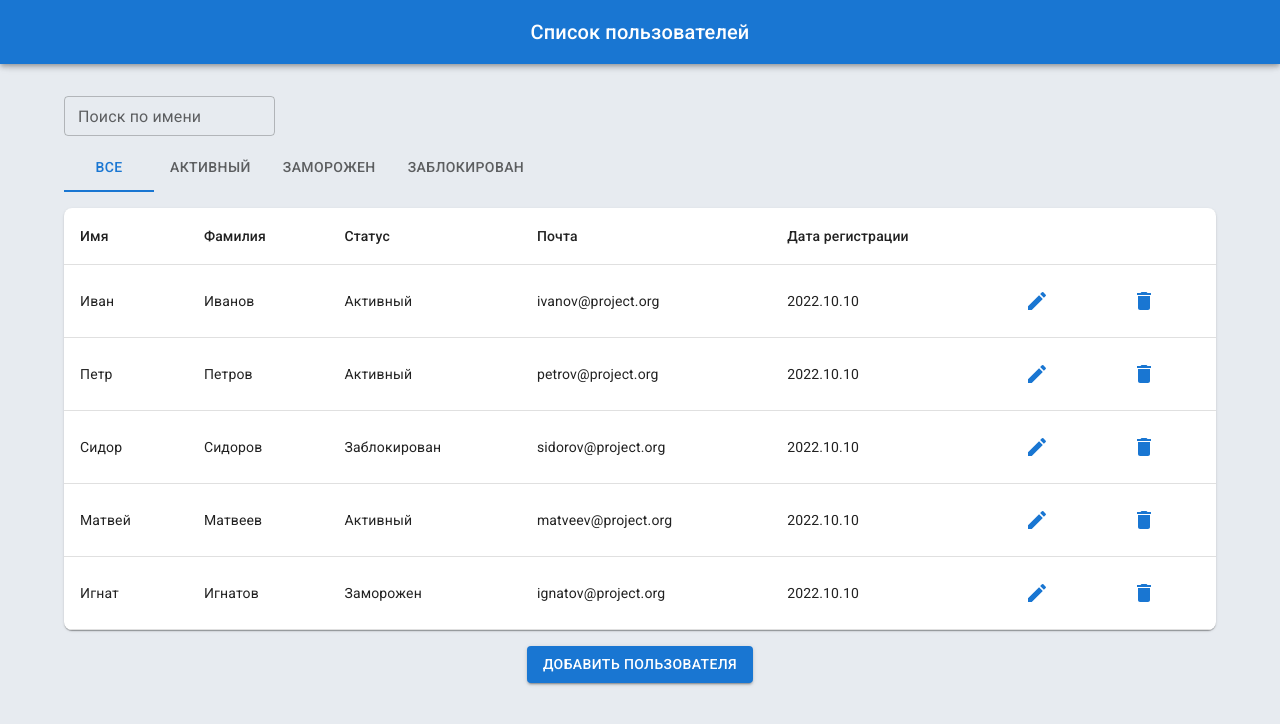
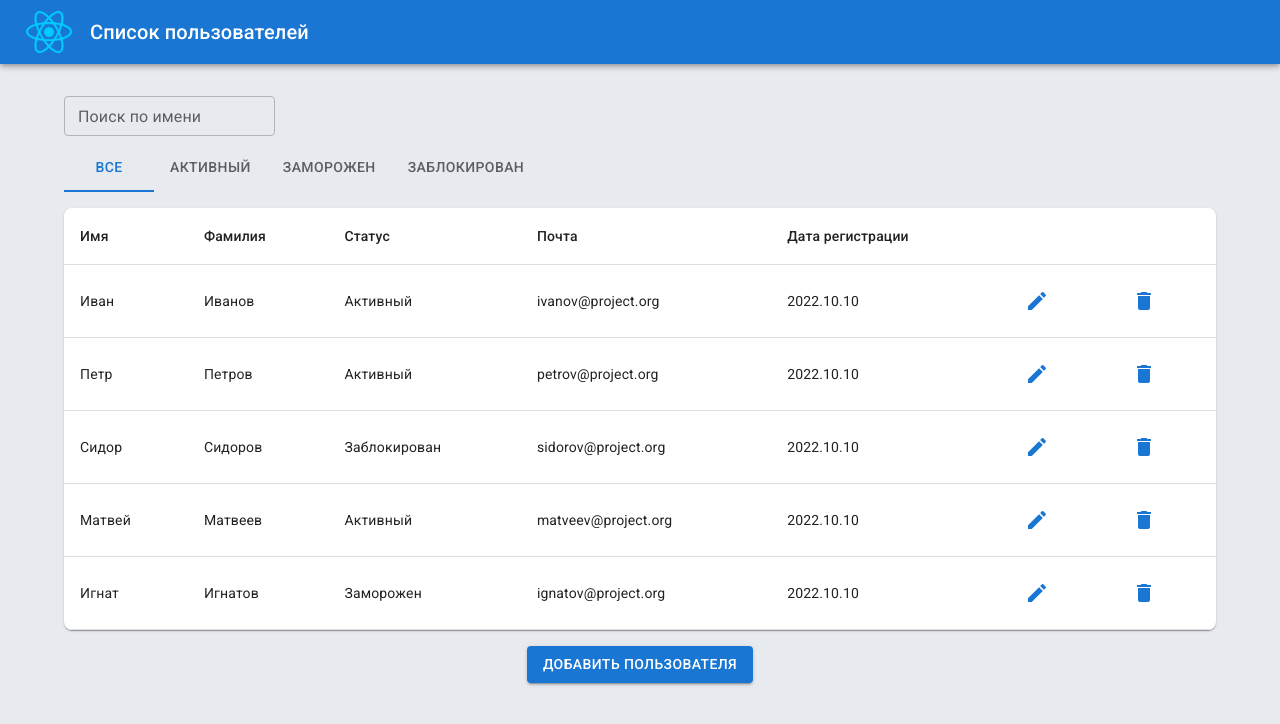
Before and after one commit to NataliaIlina/react-examples, a React app: page / in a window 1280 px wide. Shown: the top 724 px of the page. Built offline with nearby package versions, Linux system fonts and the light colour scheme.

Commit message:
добавляем типы для картинок

```diff
--- /dev/null
+++ b/src/@types/index.d.ts
@@ -0,0 +1,3 @@
+declare module '*.png';
+declare module '*.jpg';
+declare module '*.jpeg';
--- a/src/components/Header/Header.tsx
+++ b/src/components/Header/Header.tsx
@@ -1,14 +1,20 @@
 import React from 'react';
 
 import AppBar from '@mui/material/AppBar';
+import Toolbar from '@mui/material/Toolbar';
+
+import logo from 'src/img/logo.png';
 
 import Typography from 'ui/Typography/Typography';
 
 const Header = () => (
   <AppBar>
-    <Typography variant="h6" textAlign="center" p="16px">
-      Список пользователей
-    </Typography>
+    <Toolbar>
+      <img src={logo} width={50} height={50} alt="logo" />
+      <Typography variant="h6" textAlign="center" p="16px">
+        Список пользователей
+      </Typography>
+    </Toolbar>
   </AppBar>
 );
 
--- a/tsconfig.json
+++ b/tsconfig.json
@@ -12,7 +12,8 @@
       "src/*": ["src/*"],
       "components/*": ["src/components/*"],
       "ui/*": ["src/ui/*"],
-    }
+    },
+    "typeRoots": ["node_modules/@types", "src/@types"]
   },
   "include": ["src"],
   "exclude": ["node_modules"]
```
Also changed, not shown: src/img/logo.png (added).
